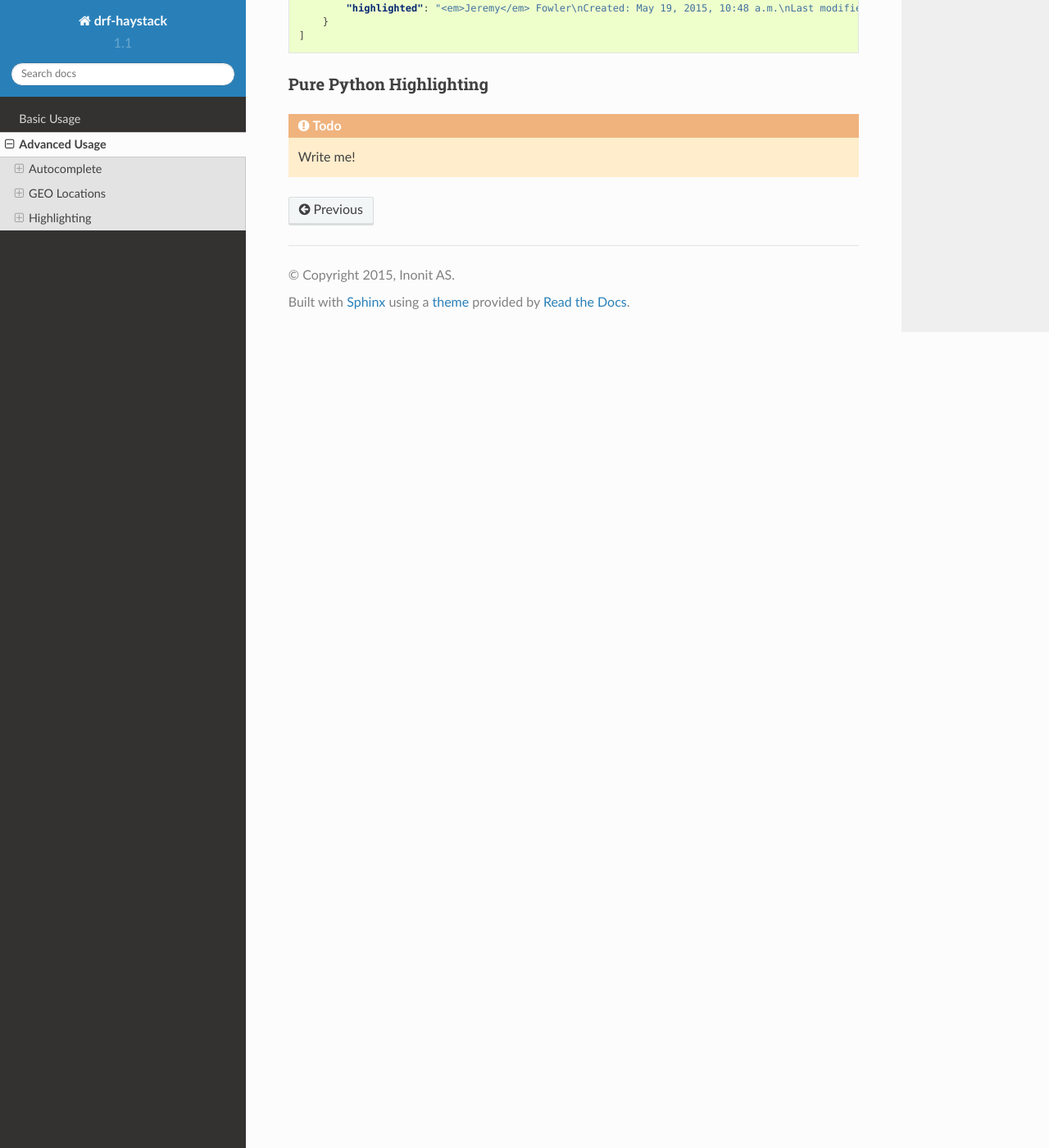
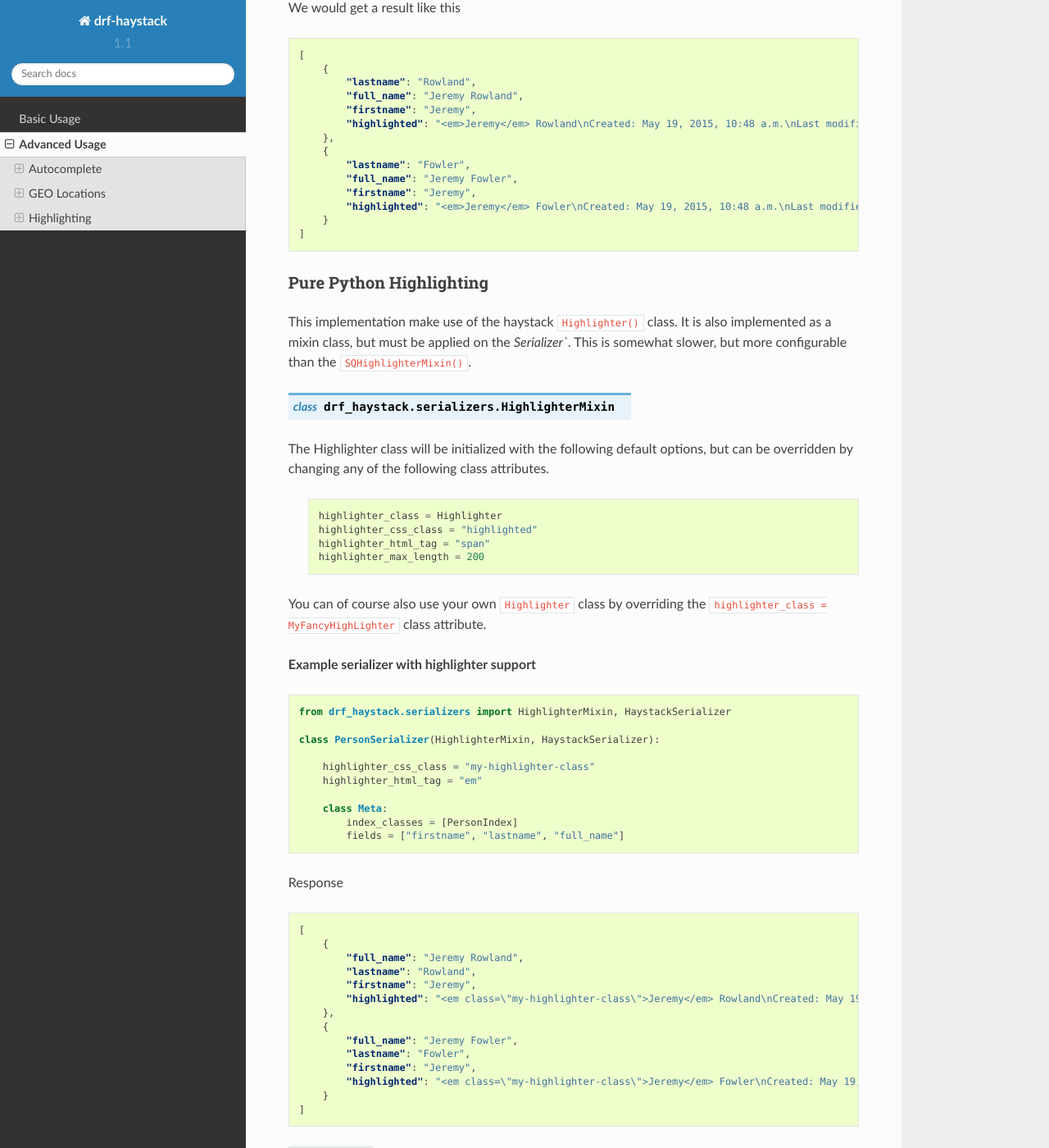
Before and after one commit to rhblind/drf-haystack, a Sphinx documentation site: the page built from docs/advanced_usage.rst, in a window 1280 px wide and 1400 px high, scrolled down 3410 px. Shown: the whole window at 82% size. Built offline with Sphinx 7.4.7 and the Read the Docs theme 2.0.0, drawn with Linux system fonts in a browser that asks for light colours; some of the changed text lies outside the part shown.

Commit message:
Docs for Highlighting support

```diff
--- a/docs/advanced_usage.rst
+++ b/docs/advanced_usage.rst
@@ -12,11 +12,11 @@ Autocomplete
 
 Some kind of data such as ie. cities and zip codes could be useful to autocomplete.
 We have a Django REST Framework filter for performing autocomplete queries. It works
-quite like the regular `HaystackFilter` but *must* be run against an `NgramField` or
-`EdgeNgramField` in order to work properly. The main difference is that while the
-HaystackFilter performs a bitwise `OR` on terms for the same parameters, the
-`HaystackAutocompleteFilter` reduce query parameters down to a single filter
-(using an `SQ` object), and performs a bitwise `AND`.
+quite like the regular ``HaystackFilter`` but *must* be run against an ``NgramField`` or
+``EdgeNgramField`` in order to work properly. The main difference is that while the
+HaystackFilter performs a bitwise ``OR`` on terms for the same parameters, the
+``HaystackAutocompleteFilter`` reduce query parameters down to a single filter
+(using an ``SQ`` object), and performs a bitwise ``AND``.
 
 .. class:: drf_haystack.filters.HaystackAutocompleteFilter
 
@@ -56,13 +56,13 @@ GEO Locations
 =============
 
 Some search backends support geo spatial searching. In order to take advantage of this we
-have the `HaystackGEOSpatialFilter`.
+have the ``HaystackGEOSpatialFilter``.
 
 .. class:: drf_haystack.filters.HaystackGEOSpatialFilter
 
 .. warning::
 
-    The `HaystackGEOSpatialFilter` depends on `geopy` and `libgeos`. Make sure to install these
+    The ``HaystackGEOSpatialFilter`` depends on ``geopy`` and ``libgeos``. Make sure to install these
     libraries in order to use this filter.
 
     .. code-block:: none
@@ -74,12 +74,12 @@ have the `HaystackGEOSpatialFilter`.
 
 The geospatial filter is somewhat special, and for the time being, relies on a few assumptions.
 
-#. The index model **must** to have a `LocationField` named `coordinates` (See :ref:`search-index-example-label` for example).
-#. The query **must** contain a "unit" parameter where the unit is a valid `UNIT` in the `django.contrib.gis.measure.Distance` class.
-#. The query **must** contain a "from" parameter which is a comma separated longitude and latitude value.
+#. The index model **must** to have a ``LocationField`` named ``coordinates`` (See :ref:`search-index-example-label` for example).
+#. The query **must** contain a ``unit`` parameter where the unit is a valid ``UNIT`` in the ``django.contrib.gis.measure.Distance`` class.
+#. The query **must** contain a ``from`` parameter which is a comma separated longitude and latitude value.
 
 
-Example Geospatial view
+**Example Geospatial view**
 
 .. code-block:: python
 
@@ -131,18 +131,27 @@ and we support them both.
    even if your search backend does not support it.
 
 
+.. note::
+
+    The highlighter will always use the ``document=True`` field on your index to hightlight on.
+    See examples below.
+
 SearchQuerySet Highlighting
 ---------------------------
 
-In order to add support for `SearchQuerySet().highlight()`, all you have to do is to add a `Mixin class` to
-your view. The `HaystackSerializer` will check if your queryset has highlighting enabled, and render an additional
-`highlighted` field to your result. The highlighted words will be encapsulated in an `<em>words go here</em>`
+In order to add support for ``SearchQuerySet().highlight()``, all you have to do is to add a mixin class to
+your view. The ``HaystackSerializer`` will check if your queryset has highlighting enabled, and render an additional
+``highlighted`` field to your result. The highlighted words will be encapsulated in an ``<em>words go here</em>``
 html tag.
+
+.. warning::
+
+    The ``SQHighlighterMixin`` requires a search backend with highlighting support.
 
 .. class:: drf_haystack.generics.SQHighlighterMixin
 
 
-Example view with highlighting enabled
+**Example view with highlighting enabled**
 
 .. code-block:: python
 
@@ -189,6 +198,57 @@ We would get a result like this
 Pure Python Highlighting
 ------------------------
 
-.. todo::
+This implementation make use of the haystack ``Highlighter()`` class.
+It is also implemented as a mixin class, but must be applied on the `Serializer``. This is somewhat slower, but
+more configurable than the ``SQHighlighterMixin()``.
 
-    Write me!
+.. class:: drf_haystack.serializers.HighlighterMixin
+
+The Highlighter class will be initialized with the following default options, but can be overridden by
+changing any of the following class attributes.
+
+    .. code-block:: python
+
+        highlighter_class = Highlighter
+        highlighter_css_class = "highlighted"
+        highlighter_html_tag = "span"
+        highlighter_max_length = 200
+
+You can of course also use your own ``Highlighter`` class by overriding the ``highlighter_class = MyFancyHighLighter``
+class attribute.
+
+
+**Example serializer with highlighter support**
+
+.. code-block:: python
+
+    from drf_haystack.serializers import HighlighterMixin, HaystackSerializer
+
+    class PersonSerializer(HighlighterMixin, HaystackSerializer):
+
+        highlighter_css_class = "my-highlighter-class"
+        highlighter_html_tag = "em"
+
+        class Meta:
+            index_classes = [PersonIndex]
+            fields = ["firstname", "lastname", "full_name"]
+
+
+Response
+
+.. code-block:: json
+
+    [
+        {
+            "full_name": "Jeremy Rowland",
+            "lastname": "Rowland",
+            "firstname": "Jeremy",
+            "highlighted": "<em class=\"my-highlighter-class\">Jeremy</em> Rowland\nCreated: May 19, 2015, 10:48 a.m.\nLast modified: May 19, 2015, 10:48 a.m.\n"
+        },
+        {
+            "full_name": "Jeremy Fowler",
+            "lastname": "Fowler",
+            "firstname": "Jeremy",
+            "highlighted": "<em class=\"my-highlighter-class\">Jeremy</em> Fowler\nCreated: May 19, 2015, 10:48 a.m.\nLast modified: May 19, 2015, 10:48 a.m.\n"
+        }
+    ]
```
